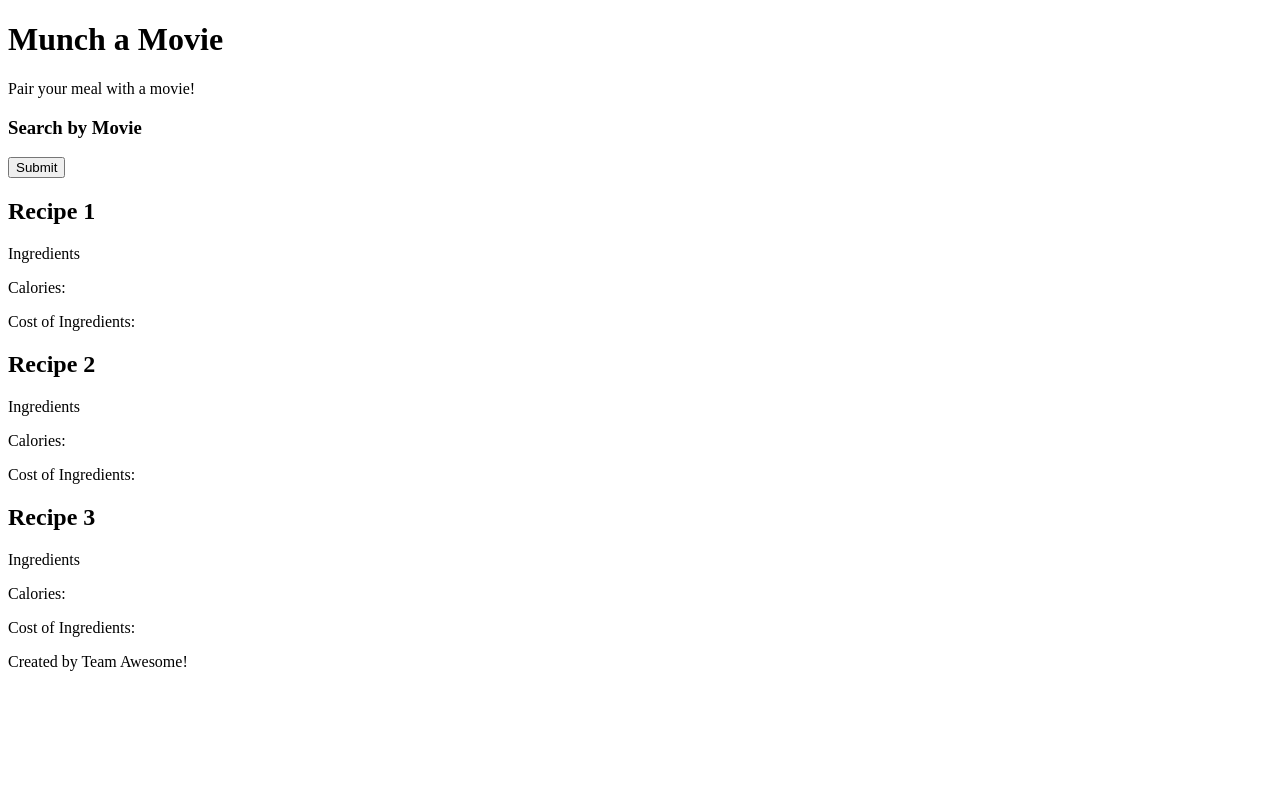
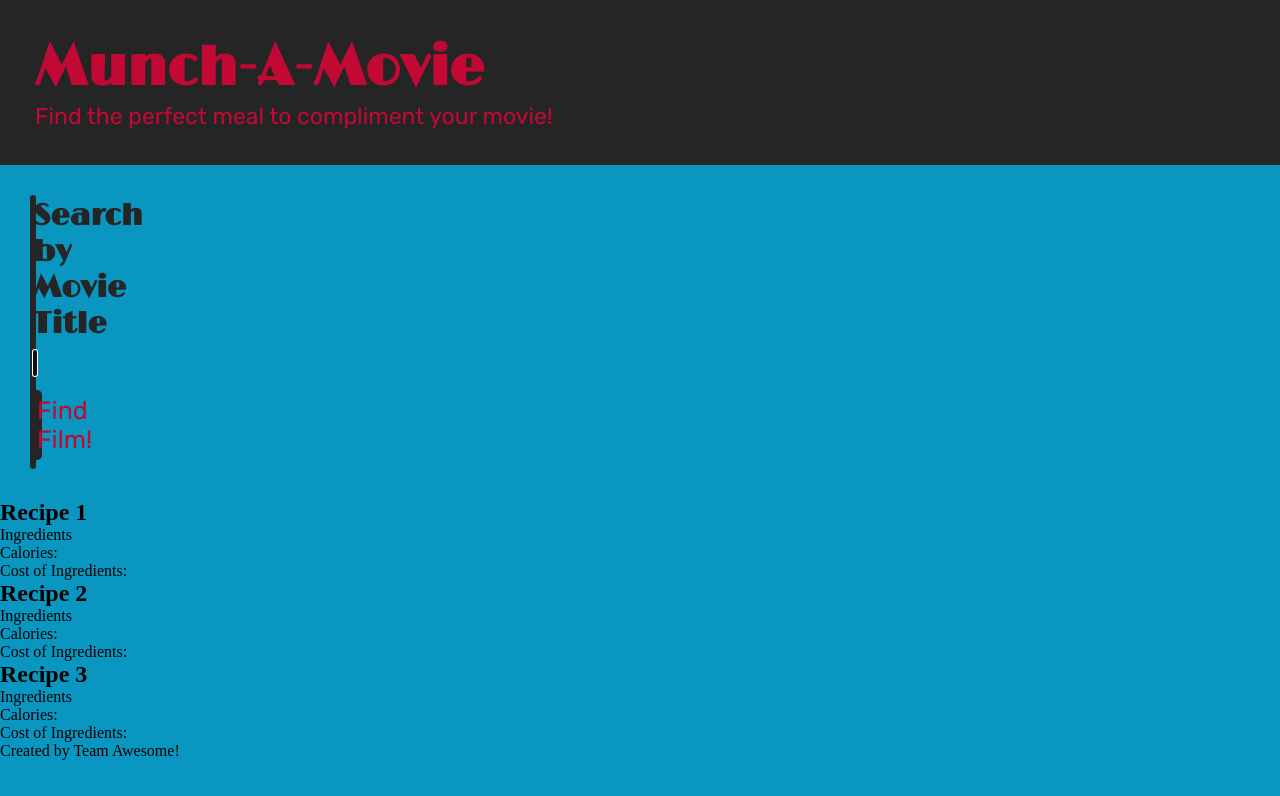
Before and after one commit to Richardflores009/Munch-A-Movie, a plain HTML site: page index.html in a window 1280 px wide. Drawn offline with nearby package versions, Linux system fonts and the light colour scheme.

Commit message:
Form/Header Style

```diff
--- a/assets/style/style.css
+++ b/assets/style/style.css
@@ -0,0 +1,102 @@
+:root {
+    --primary: #0997C1;
+    --secondary: #252525;
+    --tertiary: #c10933;
+    --light-dark: #6f6866;
+    --dark: #38302e;
+    --border-radius: .3rem;
+}
+
+*{
+    margin: 0;
+    padding: 0;
+}
+
+header {
+    background-color: var(--secondary);
+    padding: 35px;
+}
+header h1 {
+    font-family: 'Limelight',cursive;
+    font-size: 55px;
+    color: var(--tertiary);
+}
+
+header p {
+    font-family: 'Rubik',
+    sans-serif;
+    font-size: 23px;
+    color: var(--tertiary);
+}
+
+body {
+    background: var(--primary);
+}
+
+.card {
+    margin: 30px 30px;
+    margin-right: 1450px;
+    border: 3px solid var(--secondary);
+    border-radius: var(--border-radius);
+}
+.card-header {
+    font-family: 'Limelight',cursive;
+    font-size: 30px;
+    color: var(--secondary);
+    background-color: var(--tertiary);
+    border-bottom: 3px solid var(--secondary);
+    padding: 2.5%;
+    border-radius: calc(.18rem - 1px) calc(.18rem - 1px) 0 0;
+}
+
+.card-body {
+    padding: 2.5%;
+}
+
+/* FORM */
+.form-label,
+.form-input,
+.form-textarea {
+    display: block;
+}
+
+.form-label {
+    font-size: 1.1rem;
+    margin: 0 0 0 5px;
+}
+
+.form-input {
+    width: 93%;
+    padding: 3%;
+    margin: 5px 0;
+    font-size: 1.2rem;
+    border: 2px solid var(--secondary);
+    border-radius: var(--border-radius);
+    margin-bottom: 15px;
+}
+
+
+ .btn {
+     font-family: 'Rubik',
+     sans-serif;
+     font-weight: 300px;
+     font-size: 25px;
+     text-decoration: none;
+     padding: 6px 5px;
+     width: 100%;
+     display: block;
+     margin: 5px 0;
+     border-radius: var(--border-radius);
+     color: var(--tertiary);
+     border: none;
+     outline: none;
+     background-color: var(--secondary);
+     transform: translate(-1px, -1px);
+ }
+
+.btn:hover {
+    color: var(--secondary);
+    background-color: var(--tertiary);
+    transform: translate(0, 0);
+    box-shadow: 3px 3px 2px var(--dark);
+}
--- a/index.html
+++ b/index.html
@@ -4,33 +4,30 @@
 <head>
     <meta charset="UTF-8">
     <meta name="viewport" content="width=device-width, initial-scale=1.0">
-    <title>Munch a Movie</title>
+    <title>Munch-A-Movie</title>
+    <link href="https://fonts.googleapis.com/css2?family=Limelight&display=swap" rel="stylesheet">
+    <link href="https://fonts.googleapis.com/css2?family=Rubik:wght@300&display=swap" rel="stylesheet">
+    <link href="https://fonts.googleapis.com/css2?family=Rubik&display=swap" rel="stylesheet">
     <link rel="stylesheet" href="./assets/style/style.css">
 </head>
 
 <body>
 
 <!--Main Header-->
-<h1 class="header">Munch a Movie</h1>
-
-<!--Description-->
-<div>
-    <p>Pair your meal with a movie!</p>
-</div>
+<header>
+    <h1 class="header">Munch-A-Movie</h1>
+    <!--Description-->
+    <p>Find the perfect meal to compliment your movie!</p>
+</header>
 
 <!--User Input Form-->
-<div class="container">
-    <div class="row">
-        <div class="col">
-            <div class="card">
-                <h3>Search by Movie</h3>
-                <form></form>
-                <button>Submit</button>
-            </div>
-        </div>
-    </div>
+<div class="card">
+  <h3 class="card-header">Search by Movie Title</h3>
+  <form id="movie-form" class="card-body">
+     <input name="username" id="username" type="text" autofocus="true" class="form-input">
+     <button type="submit" class="btn">Find Film!</button>
+  </form>
 </div>
-
 <!--Movie Poster-->
 <div class="movie"></div>
 
```
